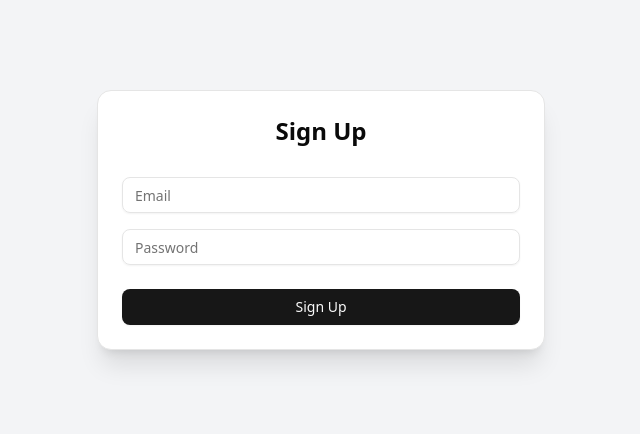
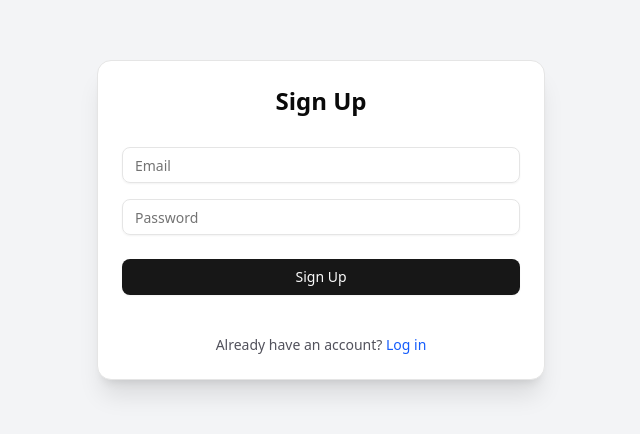
Before and after one commit to Olive-Njoroge/DevTaskManager, a React (Vite) app in the folder client/: page /signup in a window 1280 px wide. Shown: the part 180-614 px from the top of the page, without its empty margins (319-959 px from the left). Built offline with nearby package versions, Linux system fonts and the light colour scheme.

Commit message:
A few more updates😂😂

```diff
--- a/client/src/pages/Login.jsx
+++ b/client/src/pages/Login.jsx
@@ -24,6 +24,7 @@ export default function Login() {
     try {
       const res = await API.post('/auth/login', { email, password });
       localStorage.setItem('token', res.data.token);
+      console.log('Login response:', res.data);
       navigate('/dashboard');
     } catch (err) {
       alert(err.response?.data?.message || 'Login Failed');
--- a/client/src/pages/Signup.jsx
+++ b/client/src/pages/Signup.jsx
@@ -1,5 +1,5 @@
 import {useState} from 'react';
-import {useNavigate} from 'react-router-dom';
+import {useNavigate, Link} from 'react-router-dom';
 import {Input} from '@/components/ui/input';
 import {Button} from '@/components/ui/button';
 import {Card, CardContent, CardFooter, CardHeader, CardTitle} from '@/components/ui/card';
@@ -40,6 +40,12 @@ export default function Signup(){
                         {loading ? "Signing up..." : "Sign Up"}
                     </Button>
                 </CardFooter>
+                <p className="text-sm text-center text-zinc-600 dark:text-zinc-300 mt-4">
+                    Already have an account?{' '}
+                    <Link to="/login" className="text-blue-600 hover:underline">
+                        Log in
+                    </Link>
+                </p>
             </Card>
         </div>
     );
```
